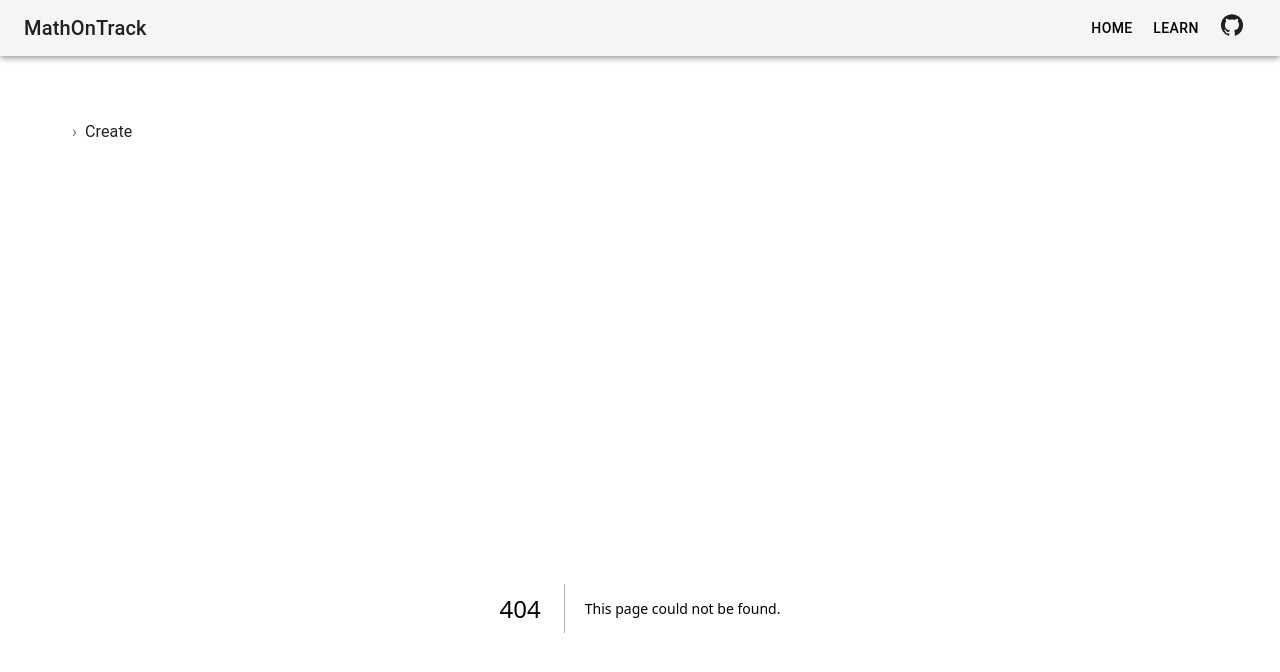
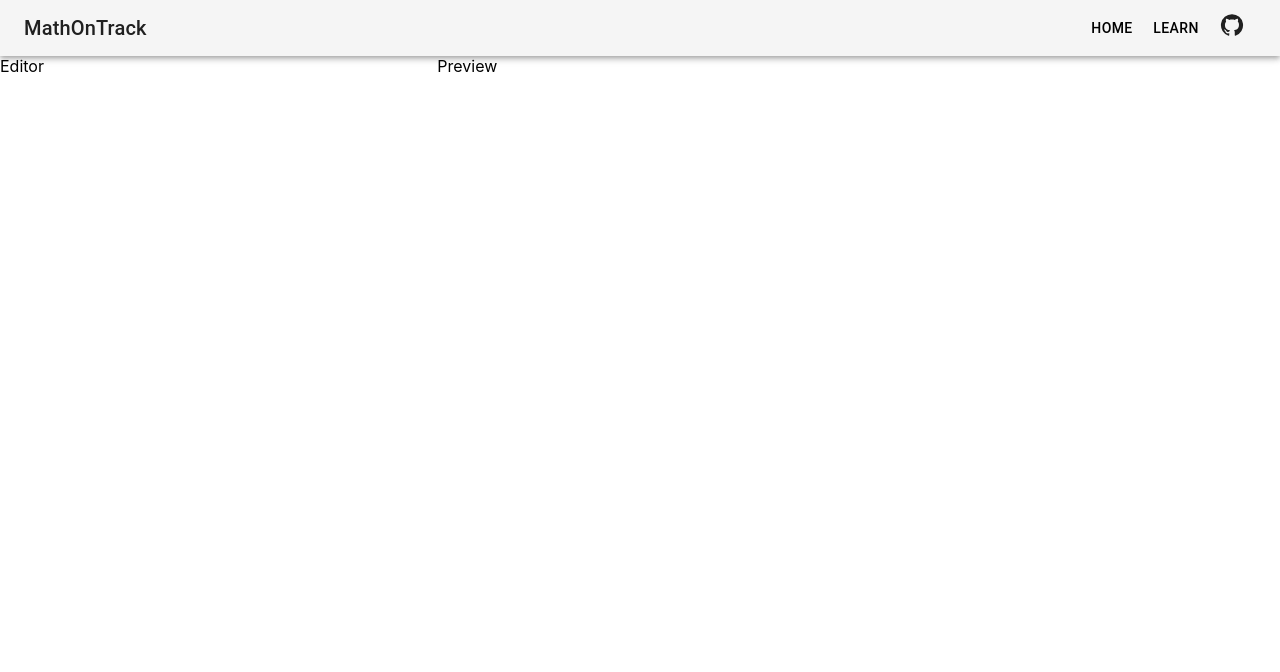
Before and after one commit to Mush-A/MathOnTrack, a Next.js app: page /create in a window 1280 px wide. Before the commit this address had no page. Shown: the top 672 px of the page. Built offline with nearby package versions, Linux system fonts and the light colour scheme.

Commit message:
Fix: nextBreadCrumbs exist only under learn path

```diff
--- a/components/ui/nextBreadcrumbs/nextBreadcrumbs.tsx
+++ b/components/ui/nextBreadcrumbs/nextBreadcrumbs.tsx
@@ -5,9 +5,6 @@ import Typography from '@mui/material/Typography';
 
 // NEXT Imports
 import { useRouter } from 'next/router';
-
-// Components Imports
-import GeneralContainer from '../generalContainer/generalContainer';
 
 export interface NextBreadcrumbsProps {
   mapTo: {
@@ -28,7 +25,6 @@ export default function NextBreadcrumbs(props: NextBreadcrumbsProps) {
     }
 
     return (
-      <GeneralContainer>
         <Breadcrumbs separator="›" aria-label="breadcrumb">
           {
             router.asPath
@@ -39,26 +35,22 @@ export default function NextBreadcrumbs(props: NextBreadcrumbsProps) {
                 const newPath = props.mapTo.to.replace(new RegExp(escapeStringIfBracketsExist(router.route.split('/')[index]), 'g'), path);
                 const text = path;
                 const link = array.slice(0, index).join('/') + "/" + newPath;
-                const last = index + 1 == array.length;
-                return <Crumb text={text} link={link} last={last} key={text} />
+                return <Crumb text={text} link={link} key={text} />
               }
               if (path !== 'lessons') {
                 const text = path;
                 const link = array.slice(0, index + 1).join('/');
-                const last = index + 1 == array.length;
-                return <Crumb text={text} link={link} last={last} key={text} />
+                return <Crumb text={text} link={link} key={text} />
               }
             })
           }
         </Breadcrumbs>
-      </GeneralContainer>
     );
 }
 
 interface CrumbProps {
   text: string,
-  link: string,
-  last: boolean
+  link: string
 }
 
 function Crumb(props: CrumbProps) {
@@ -69,12 +61,6 @@ function Crumb(props: CrumbProps) {
       .replace(/\w/, (firstLetter: string) => firstLetter.toUpperCase());
   }
 
-  if (props.last) {
-    return <Typography color="text.primary">
-      {capitalize(props.text)}
-    </Typography>
-  }
-
   return (
     <Link underline="hover" color="inherit" href={props.link}>
       {capitalize(props.text)}
--- a/pages/_app.tsx
+++ b/pages/_app.tsx
@@ -13,7 +13,6 @@ export default function App({ Component, pageProps }: AppProps) {
   return(
     <Layout>
       <NavBar pages={navLinks} />
-      <NextBreadcrumbs mapTo={{ from: '[course]', to: '[course]/lessons' }} />
       <Component {...pageProps} />
     </Layout>
   )
--- /dev/null
+++ b/pages/create/index.tsx
@@ -0,0 +1,35 @@
+import Head from "next/head";
+import { GetStaticProps } from 'next';
+
+import Grid from "@mui/material/Grid";
+
+interface Editor {
+
+}
+
+export default function Editor(props: Editor) {
+
+    return <>
+        <Head>
+            <title>Editor</title>
+            <meta name="description" content="Generated by create next app" />
+            <link rel="icon" href="/favicon.ico" />
+        </Head>
+        <Grid container spacing={4} columns={{ xs: 4, md: 12 }}>
+            <Grid item xs={4} md={4}>
+                Editor
+            </Grid>
+            <Grid item xs={4} md={4}>
+                Preview
+            </Grid>
+        </Grid>
+    </>
+}
+
+export const getStaticProps: GetStaticProps = async () => {
+    return {
+        props: {
+
+        },
+    };
+}
--- a/pages/learn/[course]/lessons/[lesson].tsx
+++ b/pages/learn/[course]/lessons/[lesson].tsx
@@ -11,6 +11,7 @@ import remarkMath from 'remark-math';
 import rehypeKatex from 'rehype-katex';
 
 import GeneralContainer from "../../../../components/ui/generalContainer/generalContainer";
+import NextBreadcrumbs from "../../../../components/ui/nextBreadcrumbs/nextBreadcrumbs";
 
 import Typography from "@mui/material/Typography";
 
@@ -38,6 +39,9 @@ export default function Lesson(props: Lesson) {
                 crossOrigin="anonymous"
             />
         </Head>
+        <GeneralContainer>
+            <NextBreadcrumbs mapTo={{ from: '[course]', to: '[course]/lessons' }} />
+        </GeneralContainer>
         <GeneralContainer>
             <MDXRemote {...props.contentJSXComplied} components={components} />
         </GeneralContainer>
--- a/pages/learn/[course]/lessons/index.tsx
+++ b/pages/learn/[course]/lessons/index.tsx
@@ -6,6 +6,7 @@ import Grid from "@mui/material/Grid";
 import GeneralContainer from "../../../../components/ui/generalContainer/generalContainer";
 import PageIntro from "../../../../components/ui/pageIntro/pageIntro";
 import CourseCard from "../../../../components/ui/courseCard/courseCard";
+import NextBreadcrumbs from "../../../../components/ui/nextBreadcrumbs/nextBreadcrumbs";
 
 import { getCourses } from "../../../../lib/getCourses";
 import { getLessons, LessonFileContent } from "../../../../lib/getLessons";
@@ -23,6 +24,9 @@ export default function Lessons(props: Lessons) {
             <meta name="description" content="Generated by create next app" />
             <link rel="icon" href="/favicon.ico" />
         </Head>
+        <GeneralContainer>
+            <NextBreadcrumbs mapTo={{ from: '[course]', to: '[course]/lessons' }} />
+        </GeneralContainer>
         <GeneralContainer>
             <PageIntro title="Lessons" image='/assets/mandelbrot.png'>
                 <p>View lessons from {props.course_id}</p>
--- a/pages/learn/index.tsx
+++ b/pages/learn/index.tsx
@@ -6,6 +6,7 @@ import Grid from "@mui/material/Grid";
 import GeneralContainer from "../../components/ui/generalContainer/generalContainer";
 import PageIntro from "../../components/ui/pageIntro/pageIntro";
 import CourseCard from "../../components/ui/courseCard/courseCard";
+import NextBreadcrumbs from "../../components/ui/nextBreadcrumbs/nextBreadcrumbs";
 
 import { getCourses, CourseFileContent } from "../../lib/getCourses";
 
@@ -21,6 +22,9 @@ export default function Courses(props: Courses) {
             <meta name="description" content="Generated by create next app" />
             <link rel="icon" href="/favicon.ico" />
         </Head>
+        <GeneralContainer>
+            <NextBreadcrumbs mapTo={{ from: '[course]', to: '[course]/lessons' }} />
+        </GeneralContainer>
         <GeneralContainer>
             <PageIntro
                 title="Courses"
```
